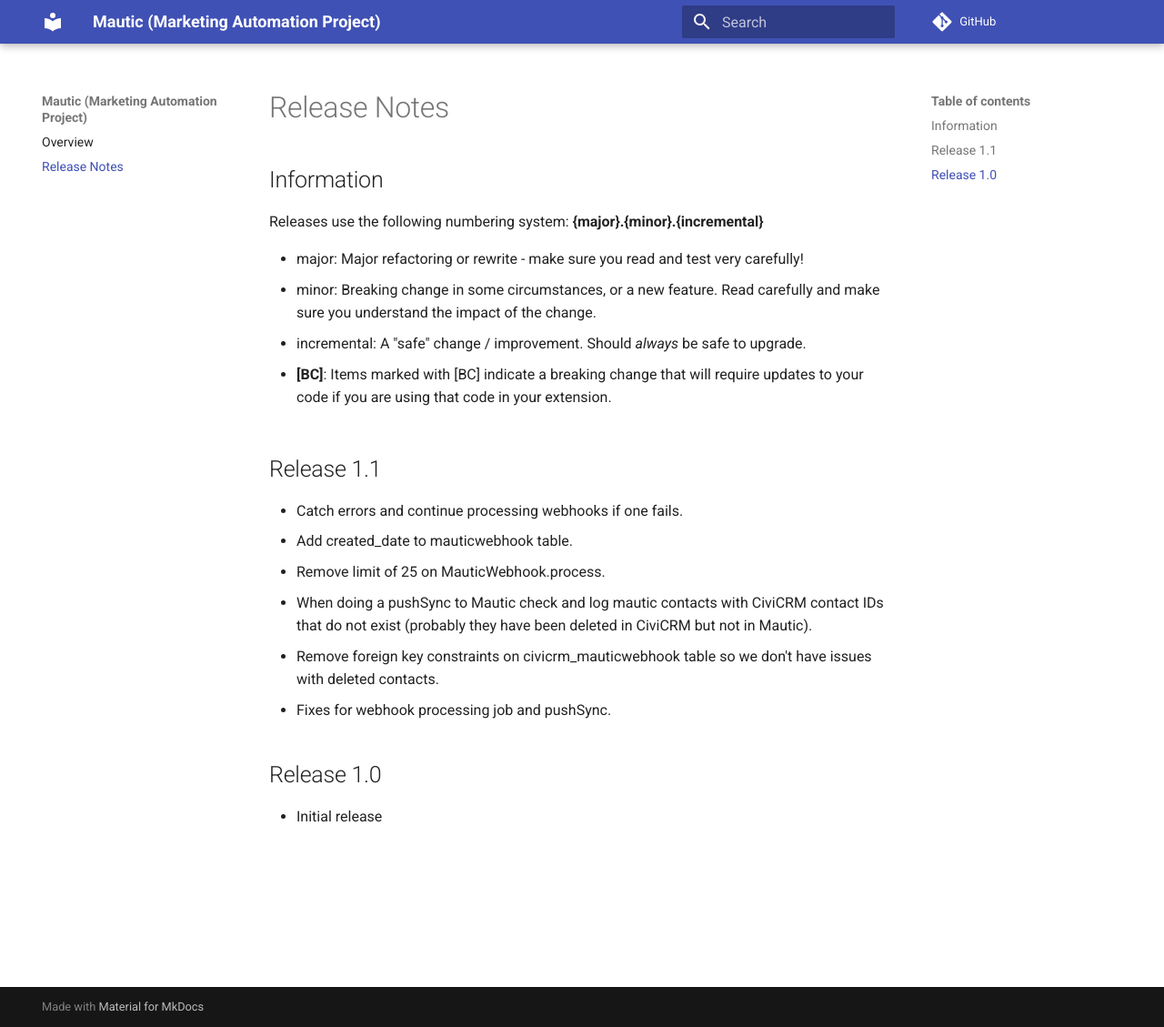
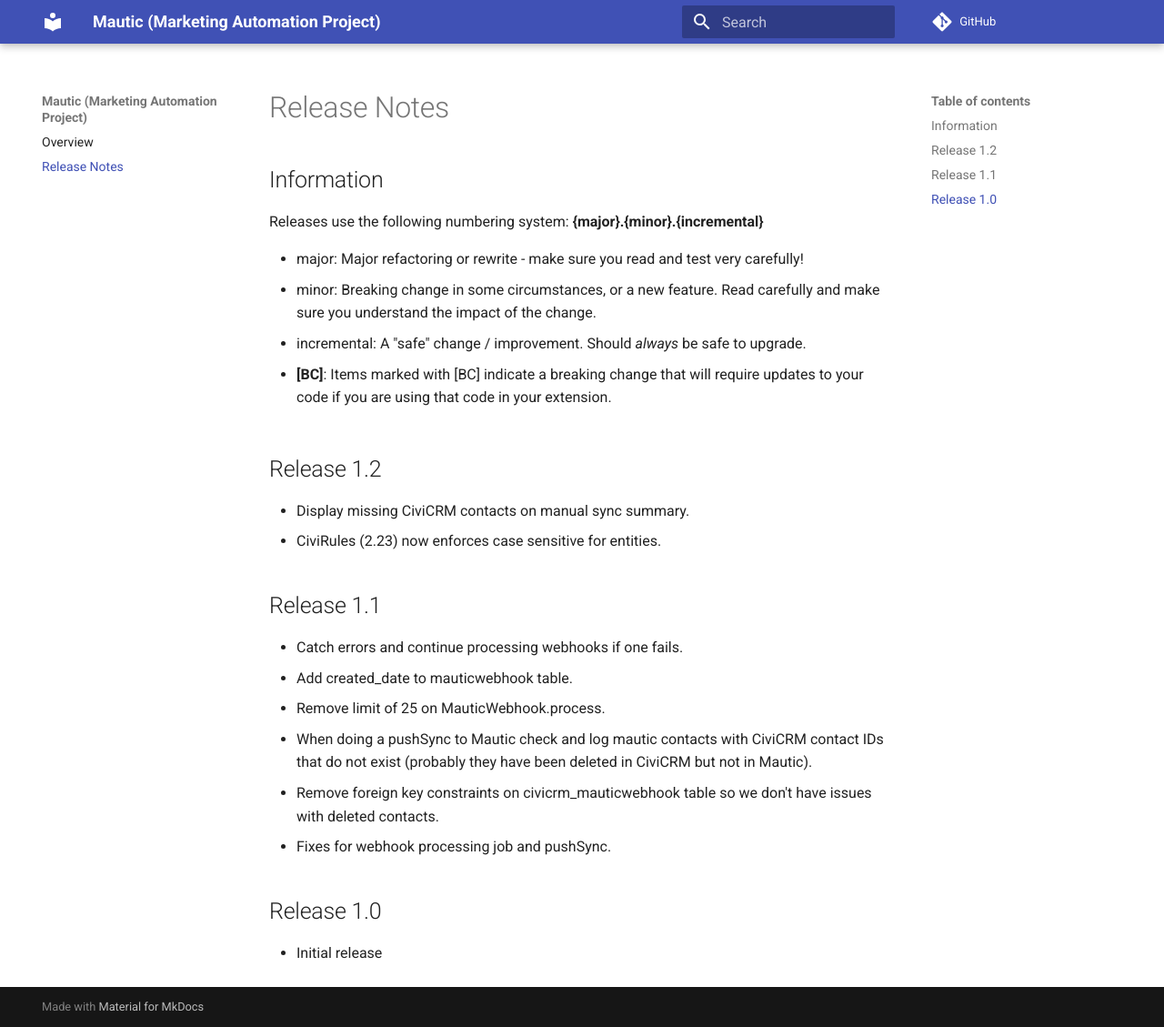
Before and after one commit to veda-consulting-company/uk.co.vedaconsulting.mautic, an MkDocs documentation site: the page built from docs/releasenotes.md, in a window 1280 px wide and 1129 px high. Shown: the whole window at 91% size. Built offline with MkDocs 1.6.1 and Material for MkDocs 9.7.7, drawn with Linux system fonts in a browser that asks for light colours; comment, search, counter and statistics services are not loaded.

Commit message:
Release 1.2

```diff
--- a/docs/releasenotes.md
+++ b/docs/releasenotes.md
@@ -8,6 +8,11 @@ Releases use the following numbering system:
 * incremental: A "safe" change / improvement. Should *always* be safe to upgrade.
 
 * **[BC]**: Items marked with [BC] indicate a breaking change that will require updates to your code if you are using that code in your extension.
+
+## Release 1.2
+
+* Display missing CiviCRM contacts on manual sync summary.
+* CiviRules (2.23) now enforces case sensitive for entities.
 
 ## Release 1.1
 
--- a/info.xml
+++ b/info.xml
@@ -14,8 +14,8 @@
     <url desc="Support">https://vedaconsulting.co.uk</url>
     <url desc="Licensing">http://www.gnu.org/licenses/agpl-3.0.html</url>
   </urls>
-  <releaseDate>2021-02-15</releaseDate>
-  <version>1.1</version>
+  <releaseDate>2021-03-21</releaseDate>
+  <version>1.2</version>
   <develStage>stable</develStage>
   <compatibility>
     <ver>5.28</ver>
```
